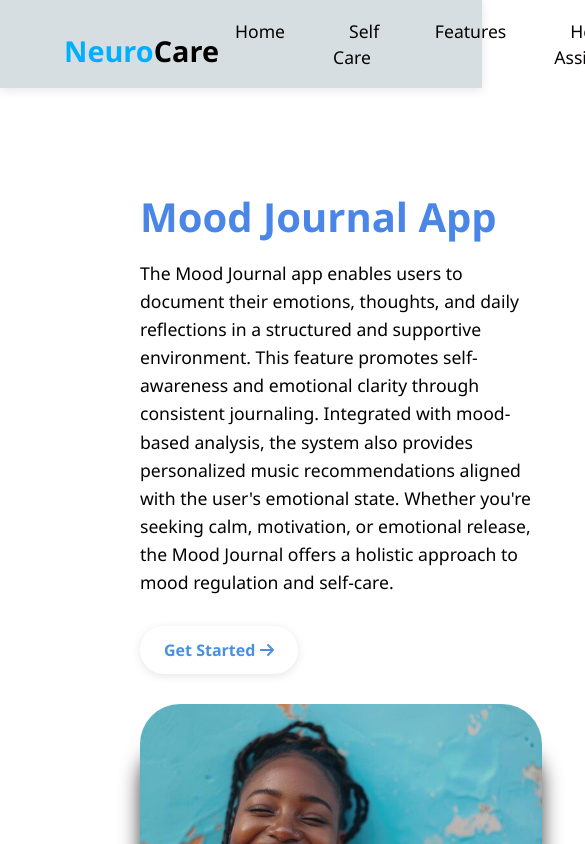
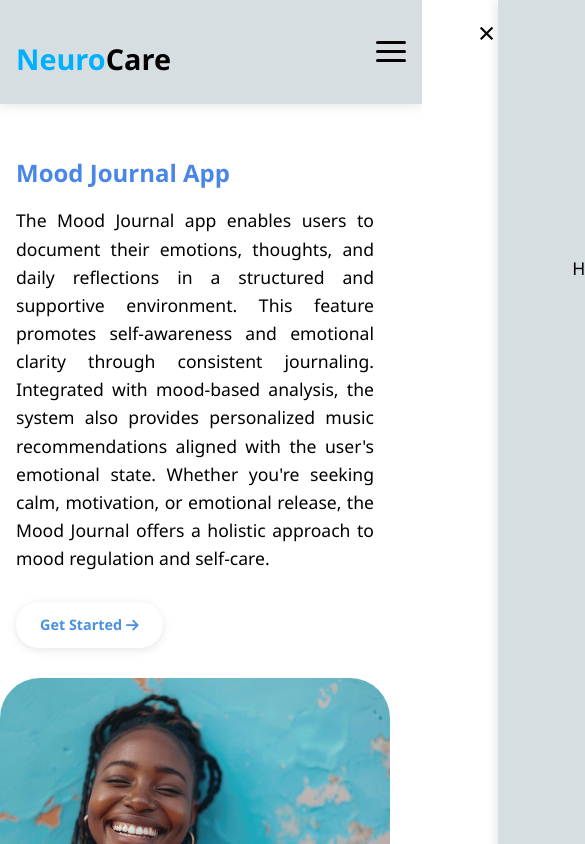
Before and after one commit to Shubhra-Sharma/NeuraCare, a React (Vite) app: page /Features in a window 390 px wide. Shown: the top 844 px of the page, 585 px wide, since content can reach past the window. Built offline with nearby package versions, Linux system fonts and the light colour scheme.

Commit message:
Responsive

```diff
--- a/src/Navbar.css
+++ b/src/Navbar.css
@@ -7,18 +7,52 @@
   background-color: #d7dee1;
   font-family: 'Segoe UI', Tahoma, Geneva, Verdana, sans-serif;
   box-shadow: 0 2px 10px rgba(0, 0, 0, 0.1);
+  position: relative; /* Added for proper positioning */
 }
 
 .logo {
   font-size: 1rem;
   font-weight: 600;
   margin-bottom: 1rem;
-    color:black;
+  color: black;
   cursor: pointer;
 }
 
 .logo-highlight {
   color: #00B0FF;
+}
+
+/* Hamburger menu button - hidden by default */
+.menu-toggle {
+  display: none;
+  flex-direction: column;
+  justify-content: space-between;
+  width: 30px;
+  height: 21px;
+  cursor: pointer;
+  z-index: 100;
+}
+
+.menu-toggle span {
+  display: block;
+  height: 3px;
+  width: 100%;
+  background-color: #070202;
+  border-radius: 3px;
+  transition: all 0.3s ease;
+}
+
+/* Animation for hamburger icon */
+.menu-toggle.open span:nth-child(1) {
+  transform: rotate(45deg) translate(5px, 5px);
+}
+
+.menu-toggle.open span:nth-child(2) {
+  opacity: 0;
+}
+
+.menu-toggle.open span:nth-child(3) {
+  transform: rotate(-45deg) translate(7px, -6px);
 }
 
 .nav-links {
@@ -43,3 +77,81 @@
   background-color: #f0f9f9;
   color: #005b5a;
 }
+
+/* Close button for mobile menu */
+.close-menu {
+  display: none;
+  position: absolute;
+  top: 10px;
+  right: 20px;
+  font-size: 30px;
+  cursor: pointer;
+  color: #070202;
+}
+
+/* Only add responsive behavior for tablets and mobile */
+@media screen and (max-width: 992px) {
+  .navbar {
+    padding: 0rem 2rem;
+  }
+
+  .nav-links {
+    gap: 1rem;
+  }
+}
+
+/* Mobile devices */
+@media screen and (max-width: 768px) {
+  .navbar {
+    /* padding: 0.5rem 1rem; */
+    width: 100%;
+  }
+
+  .menu-toggle {
+    display: flex;
+  }
+
+  .close-menu {
+    display: block;
+  }
+
+  .nav-links {
+    position: fixed;
+    top: 0;
+    right: -100%;
+    flex-direction: column;
+    background-color: #d7dee1;
+    width: 250px;
+    height: 100vh;
+    padding: 3rem 1rem 1rem;
+    gap: 1.5rem;
+    box-shadow: -2px 0 10px rgba(0, 0, 0, 0.1);
+    transition: right 0.3s ease;
+    z-index: 1000;
+  }
+
+  .nav-links.active {
+    right: 0;
+  }
+
+  .nav-links li {
+    width: 100%;
+  }
+
+  .nav-links li a {
+    display: block;
+    text-align: center;
+  }
+
+  .logo {
+    margin-bottom: 0;
+  }
+}
+
+/* Very small mobile devices */
+@media screen and (max-width: 480px) {
+  .navbar {
+    width: 100%;
+    padding: 0.5rem 1rem;
+  }
+}
--- a/src/Navbar.jsx
+++ b/src/Navbar.jsx
@@ -1,17 +1,49 @@
+import { useState, useEffect, useRef } from 'react';
+import { Link } from 'react-router-dom';
 import './Navbar.css';
-import { Link } from 'react-router-dom';
+
 function Navbar() {
+  const [menuOpen, setMenuOpen] = useState(false);
+  const menuRef = useRef(null);
+
+  const toggleMenu = () => {
+    setMenuOpen(!menuOpen);
+  };
+
+  useEffect(() => {
+    function handleClickOutside(event) {
+      if (menuRef.current && !menuRef.current.contains(event.target) &&
+          !event.target.classList.contains('menu-toggle') &&
+          !event.target.parentElement?.classList.contains('menu-toggle')) {
+        setMenuOpen(false);
+      }
+    }
+
+    document.addEventListener('mousedown', handleClickOutside);
+    return () => {
+      document.removeEventListener('mousedown', handleClickOutside);
+    };
+  }, []);
+
   return (
     <nav className="navbar">
-       <h3 className="logo">
-            <span className="logo-highlight">Neuro</span>Care
-          </h3>
-      <ul className="nav-links">
-      <li><Link to="/">Home</Link></li>
-      <li><Link to="/SelfCare">Self Care</Link></li>
-      <li><Link to="/Features">Features</Link></li>
-      <li><Link to="https://ai-health-assistant-neuro.streamlit.app/">Health Assistant</Link></li>
-      <li><Link to="/about">About Us</Link></li>
+      <h3 className="logo">
+        <span className="logo-highlight">Neuro</span>Care
+      </h3>
+
+      <div className={`menu-toggle ${menuOpen ? 'open' : ''}`} onClick={toggleMenu}>
+        <span></span>
+        <span></span>
+        <span></span>
+      </div>
+
+      <ul ref={menuRef} className={`nav-links ${menuOpen ? 'active' : ''}`}>
+        <li className="close-menu" onClick={() => setMenuOpen(false)}>×</li>
+        <li><Link to="/" onClick={() => setMenuOpen(false)}>Home</Link></li>
+        <li><Link to="/SelfCare" onClick={() => setMenuOpen(false)}>Self Care</Link></li>
+        <li><Link to="/Features" onClick={() => setMenuOpen(false)}>Features</Link></li>
+        <li><Link to="https://ai-health-assistant-neuro.streamlit.app/" onClick={() => setMenuOpen(false)}>Health Assistant</Link></li>
+        <li><Link to="/about" onClick={() => setMenuOpen(false)}>About Us</Link></li>
       </ul>
     </nav>
   );
--- a/src/landing_page/features/Features.css
+++ b/src/landing_page/features/Features.css
@@ -136,19 +136,29 @@
   }
 
   @media (max-width: 720px) {
+    .features-container{
+      padding-left:0;
+    }
     .features-hero,
     .productivity-section {
       flex-direction: column;
-      padding: 40px;
+      /* padding: 40px; */
+      box-shadow: none;
     }
-
+    .features-hero-image img {
+       box-shadow: none;
+    }
     .features-hero-content,
     .productivity-section .features-hero-content {
-      padding-right: 0;
-      padding-left: 0;
+      padding-right: 1rem;
+      padding-left: 1rem;
       margin-bottom: 30px;
+      font-size:0.9rem;
+      text-align: justify;
     }
-
+    .features-hero-content h1{
+      font-size:1.5rem;
+    }
     .features-cards-container {
       flex-direction: column;
     }
--- a/src/landing_page/home/Testimonials.css
+++ b/src/landing_page/home/Testimonials.css
@@ -3,10 +3,6 @@
   padding: 1.5rem;
   max-width: 1200px;
   margin: 0 auto;
-  }
-
-  .mt-5 {
-    margin-top: 2rem;
 }
 
 .fs-2 {
@@ -137,6 +133,10 @@
 
 /* Responsive adjustments */
 @media (max-width: 768px) {
+  .testimonial-card{
+    max-width:90%;
+    margin: 0;
+  }
   .testimonial-content {
     flex-direction: column;
     text-align: center;
@@ -149,5 +149,10 @@
 
   .text-content {
     width: 100%;
+    margin-right:5px;
+  }
+  .p-5{
+    padding:none;
+    margin:none;
   }
 }
--- a/src/landing_page/home/Testimonials.jsx
+++ b/src/landing_page/home/Testimonials.jsx
@@ -17,7 +17,7 @@ const Testimonials = ({testimonials}) => {
   }
 
   return (
-    <div className='p-5 mt-5'>
+    <div className='p-5'>
       <h2 className="fs-2">Why users love NeuroCare</h2>
 
       <div className="testimonial-card">
--- a/src/landing_page/selfcare/SelfCare.css
+++ b/src/landing_page/selfcare/SelfCare.css
@@ -2,7 +2,7 @@
     max-width: 100%;
     margin: 0 auto;
     padding: 2rem;
-    background-color: #fee9e9;
+    background-color: #f8f8f8;
     font-family: 'Segoe UI', Tahoma, Geneva, Verdana, sans-serif;
   }
 
@@ -140,7 +140,19 @@
     .resource-card {
       flex-direction: column;
     }
-
+    .selfcare-container{
+      width:100%;
+      padding: 0px;
+    }
+    .resource-list{
+      padding:0px;
+    }
+   .selfcare-title{
+    display:none;
+   }
+   .resource-title{
+    font-size: 1.3rem;
+   }
     .resource-image-container {
       flex: 0 0 200px;
     }
```
Lines whose indentation alone changed are shown as unchanged.
